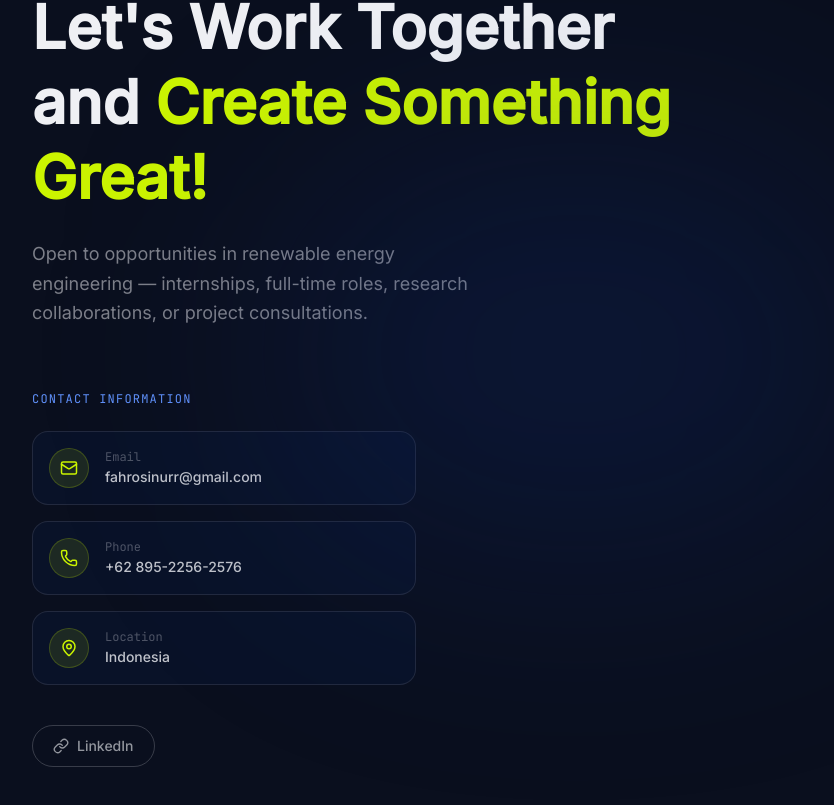
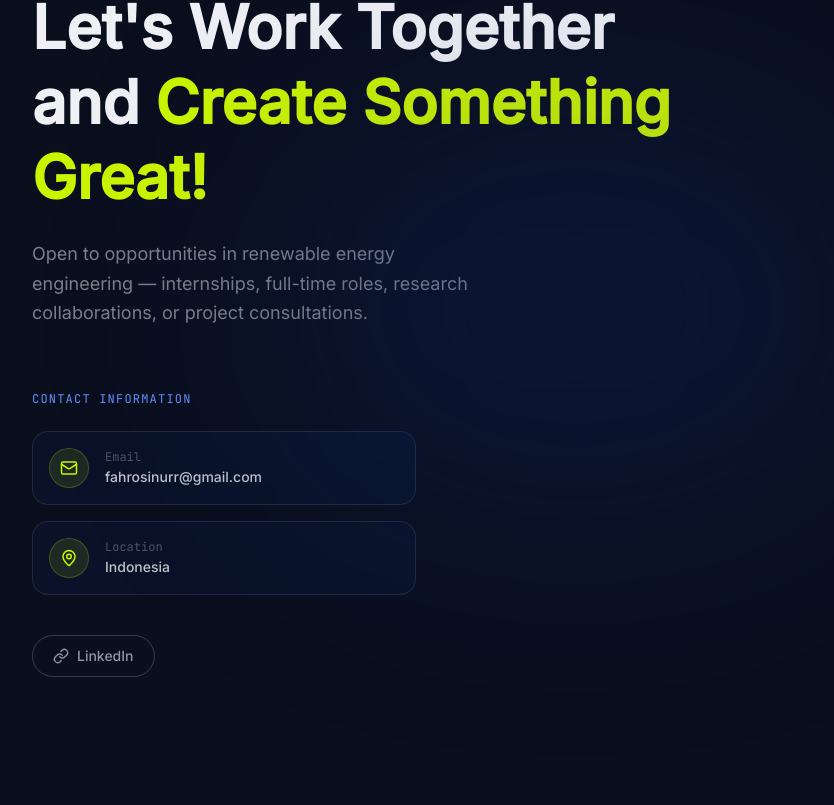
Before and after one commit to rifqiadrianto007/FahrosiNurArif, a Next.js app: page / in a window 1280 px wide. Shown: the part 6118-6923 px from the top of the page, without its empty margins (64-898 px from the left). Built offline with nearby package versions, Linux system fonts and the light colour scheme.

Commit message:
feat : contact off

```diff
--- a/src/components/sections/Contact.tsx
+++ b/src/components/sections/Contact.tsx
@@ -11,13 +11,13 @@ const contactInfo = [
         href: "mailto:fahrosinurr@gmail.com",
         target: "_blank",
     },
-    {
-        icon: Phone,
-        label: "Phone",
-        value: "+62 895-2256-2576",
-        href: "https://wa.me/6289522562576",
-        target: "_blank",
-    },
+    // {
+    //     icon: Phone,
+    //     label: "Phone",
+    //     value: "+62 895-2256-2576",
+    //     href: "https://wa.me/6289522562576",
+    //     target: "_blank",
+    // },
     {
         icon: MapPin,
         label: "Location",
```
